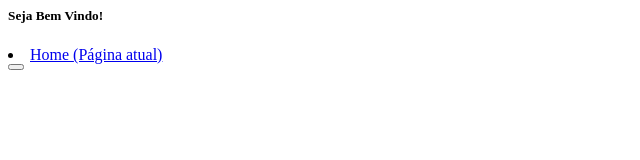
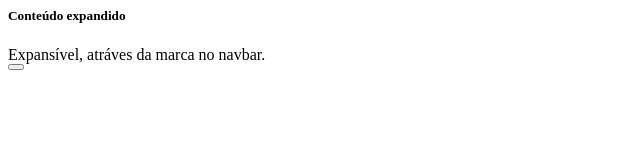
Before and after one commit to pierrout/portfolioPierrout, a plain HTML site: page index.html in a window 1280 px wide. Shown: the whole page, without its empty margins (0-640 px from the left). Drawn offline with Linux system fonts and the light colour scheme.

Commit message:
Update index.html

```diff
--- a/index.html
+++ b/index.html
@@ -1,10 +1,8 @@
 <div class="pos-f-t">
   <div class="collapse" id="navbarToggleExternalContent">
     <div class="bg-dark p-4">
-      <h5 class="text-white h4">Seja Bem Vindo!</h5>
-     <li class="nav-item active">
-        <a class="nav-link" href="#">Home <span class="sr-only">(Página atual)</span></a>
-      </li>
+      <h5 class="text-white h4">Conteúdo expandido</h5>
+      <span class="text-muted">Expansível, atráves da marca no navbar.</span>
     </div>
   </div>
   <nav class="navbar navbar-dark bg-dark">
```
